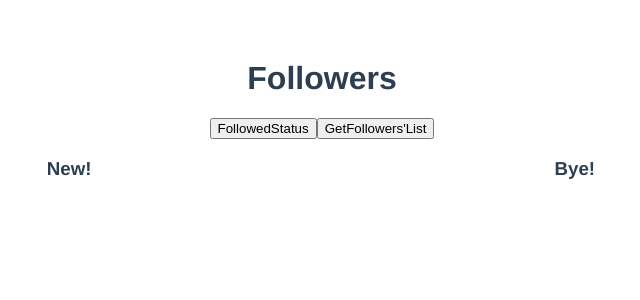
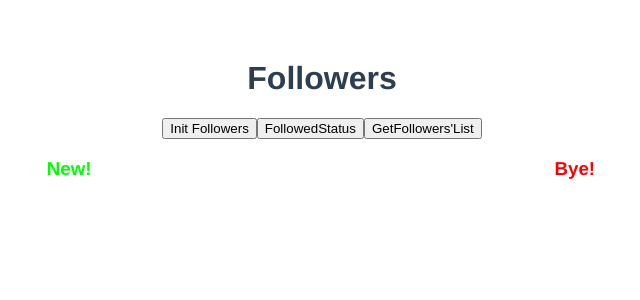
Before and after one commit to k-ueki/Twitter-Managementer, a Vue app: page /followers in a window 1280 px wide. Shown: the top 300 px of the page, without its empty margins (318-958 px from the left). Built offline with nearby package versions, Linux system fonts and the light colour scheme.

Commit message:
init button & function

```diff
--- a/src/components/followers.vue
+++ b/src/components/followers.vue
@@ -1,12 +1,13 @@
 <template>
 	<div>
 		<h1>Followers</h1>
+		<button @click="initFollowers">Init Followers</button>
 		<button @click="followedStatus">FollowedStatus</button>
 		<button @click="getFollowers">GetFollowers'List</button>
 
 		<div class="dispAreaWrapper">
 			<div class="news">
-				<h3>New!</h3>
+				<h3 style="color:#00FF00;">New!</h3>
 				<div v-for="newfollower in newfollowers">
 					<!--
 					{{newfollower}}
@@ -19,7 +20,7 @@
 				</div>
 			</div>
 			<div class="byes">
-				<h3>Bye!</h3>
+				<h3 style="color:red;">Bye!</h3>
 				<div v-for="byefollower in byefollowers">
 					<!--
 					{{byefollower}}
@@ -48,6 +49,20 @@ export default{
 		}
 	},
 	methods:{
+		initFollowers(){
+			if(confirm("init your followers for sure?")){
+				if(confirm("for sure?")){
+					var params = new URLSearchParams();
+					params.append("mode","init");
+					axios.post(base,params)
+						.then(response=>{
+
+						}).catch(error=>{
+
+						})
+				}
+			}
+		},
 		followedStatus(){
 			var params = new URLSearchParams();
 			params.append("mode","register");
@@ -81,6 +96,7 @@ export default{
 			console.log("hidden")
 		}
 
+
 	}
 }
 
```
Also changed, not shown: 2 other files (tests, documents, lock files or other folders).
